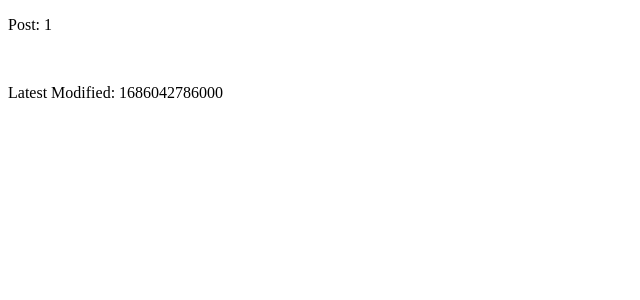
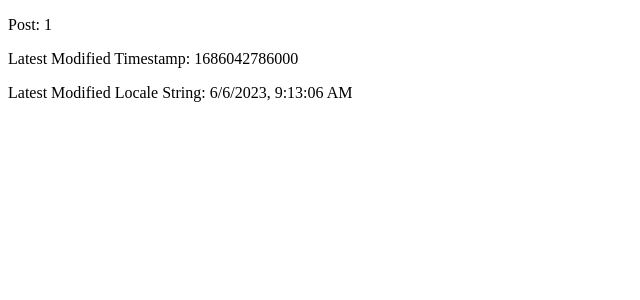
Before and after one commit to garyhuang-study/amplify-demo, a Next.js app: page /posts/1 in a window 1280 px wide. Shown: the top 300 px of the page, without its empty margins (0-640 px from the left). Built offline with nearby package versions, Linux system fonts and the light colour scheme.

Commit message:
[what] update posts dynamic route with locale string.

```diff
--- a/pages/posts/[id].js
+++ b/pages/posts/[id].js
@@ -7,8 +7,8 @@ const Post = (props) => {
   return (
     <>
       <p>Post: {id}</p>
-      <br />
-      <p>Latest Modified: {props.latestModified}</p>
+      <p>Latest Modified Timestamp: {props.latestModified}</p>
+      <p>Latest Modified Locale String: {new Date(props.latestModified).toLocaleString()}</p>
     </>
   )
 }
```
